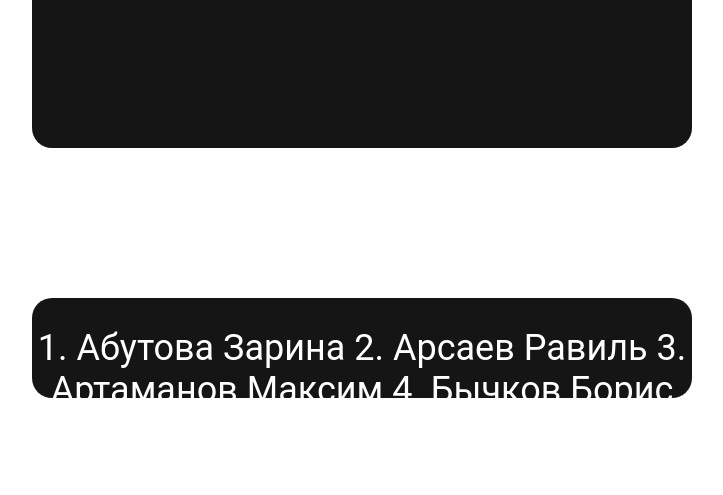
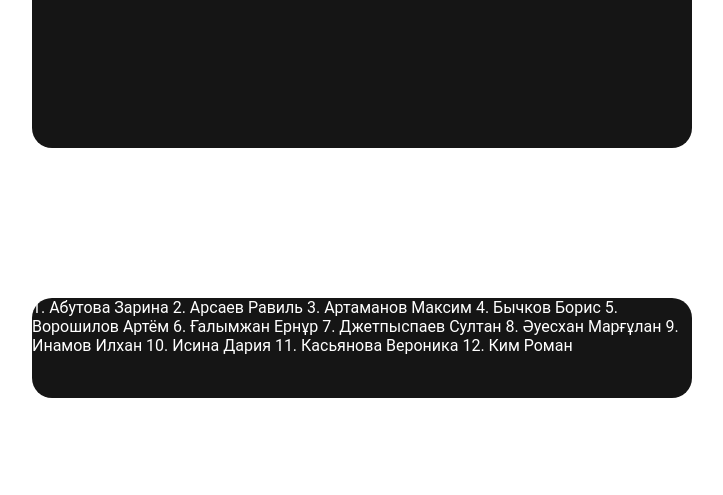
Before and after one commit to AlexseyLAST/MyGroup, a plain HTML site: page 1group.html in a window 1280 px wide. Shown: the part 456-951 px from the top of the page, without its empty margins (278-1001 px from the left). Drawn offline with Linux system fonts and the light colour scheme.

Commit message:
Update 1group.html

```diff
--- a/1group.html
+++ b/1group.html
@@ -23,7 +23,7 @@
         <div class="links">
             <div class="main__blocks">
                     <div class="block__link">
-                        <div class="link__text">1. Абутова Зарина 2. Арсаев Равиль 3. Артаманов Максим 4. Бычков Борис 5. Ворошилов Артём 6. Ғалымжан Ернұр 7. Джетпыспаев Султан 8. Әуесхан Марғұлан 9. Инамов Илхан 10. Исина Дария 11. Касьянова Вероника 12. Ким Роман</div>
+                        <div class="link__list">1. Абутова Зарина 2. Арсаев Равиль 3. Артаманов Максим 4. Бычков Борис 5. Ворошилов Артём 6. Ғалымжан Ернұр 7. Джетпыспаев Султан 8. Әуесхан Марғұлан 9. Инамов Илхан 10. Исина Дария 11. Касьянова Вероника 12. Ким Роман</div>
                     </div>
             </div>
 
```
